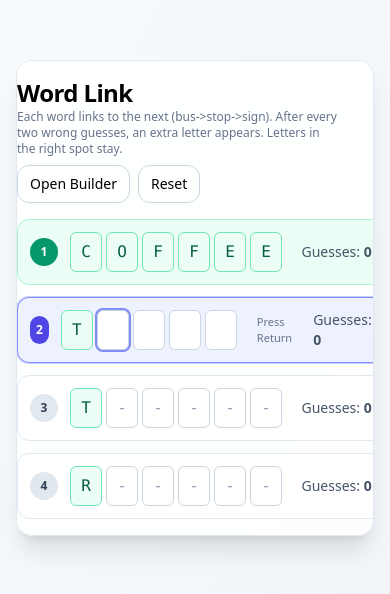
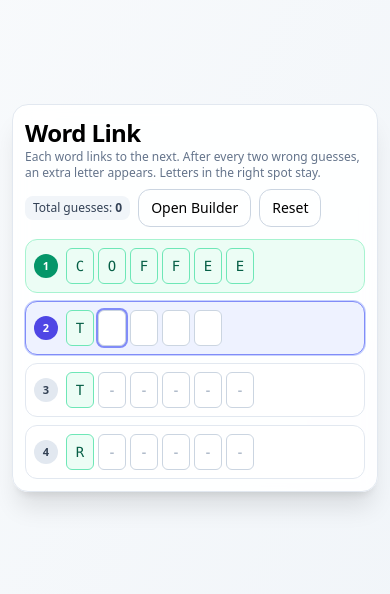
Before and after one commit to lelsener7/word-link, a React (Vite) app: page / in a window 390 px wide. Shown: the part 124-718 px from the top of the page. Built offline with nearby package versions, Linux system fonts and the light colour scheme.

Commit message:
Update WordLinkGame.jsx

```diff
--- a/src/WordLinkGame.jsx
+++ b/src/WordLinkGame.jsx
@@ -2,7 +2,7 @@ import React, { useState, useEffect, useRef } from "react";
 
 // ---- Helpers ----
 const onlyLetters = (s) => (s || "").replace(/[^a-z]/gi, "");
-// Default puzzle as requested
+// Default puzzle
 const defaultPuzzle = () => ["coffee", "table", "tennis", "racket"];
 
 export default function WordLinkGame() {
@@ -26,6 +26,7 @@ export default function WordLinkGame() {
   const isComplete = revealedUpTo >= words.length - 1;
   const nextIndex = Math.min(revealedUpTo + 1, words.length - 1);
   const currentTarget = !isComplete ? words[nextIndex] : null;
+  const totalGuesses = attempts.reduce((a, b) => a + (b || 0), 0);
 
   // Reveal rule: +1 letter every 2 wrong guesses (min 1). Solved words show all letters.
   const revealedLettersFor = (i) => {
@@ -167,7 +168,7 @@ export default function WordLinkGame() {
             isActive && c.state === "empty" && chars.findIndex((x) => x.state === "empty") === idx;
           // Smaller boxes on mobile; larger on sm+
           const base =
-            "w-8 h-10 mr-1 grid place-items-center rounded-md border text-base font-mono sm:w-10 sm:h-12 sm:mr-2 sm:text-lg";
+            "w-7 h-9 mr-1 grid place-items-center rounded-md border text-sm font-mono sm:w-10 sm:h-12 sm:mr-2 sm:text-lg";
           let cls = "border-slate-300 bg-white text-slate-900";
           if (c.state === "prefix") cls = "border-emerald-300 bg-emerald-50 text-emerald-800";
           if (c.state === "sticky") cls = "border-emerald-300 bg-emerald-50 text-emerald-800"; // sticky is green like correct
@@ -187,23 +188,22 @@ export default function WordLinkGame() {
   };
 
   return (
-    <div className="min-h-screen w-full flex items-center justify-center bg-gradient-to-br from-slate-50 to-slate-100 p-4 sm:p-6">
-      <div className="w-full max-w-2xl">
-        <div className="bg-white/90 backdrop-blur rounded-2xl shadow-xl p-4 sm:p-6 border border-slate-200 max-h-[90vh] sm:max-h-none overflow-auto">
+    <div className="min-h-screen w-full flex items-center justify-center bg-gradient-to-br from-slate-50 to-slate-100 p-3 sm:p-6">
+      <div className="w-full max-w-xl sm:max-w-2xl">
+        <div className="bg-white/90 backdrop-blur rounded-2xl shadow-xl p-3 sm:p-6 border border-slate-200 max-h-[92vh] sm:max-h-none overflow-auto">
           {/* Header */}
           <header className="flex items-start justify-between gap-2 flex-wrap">
             <div>
               <h1 className="text-2xl font-semibold tracking-tight">Word Link</h1>
               <p className="text-slate-500 text-xs sm:text-sm">
-                Each word links to the next (bus->stop->sign). After every two wrong guesses, an extra letter appears.
+                Each word links to the next. After every two wrong guesses, an extra letter appears.
                 Letters in the right spot stay.
-                <span className="hidden sm:inline">
-                  {" "}
-                  Example: <span className="italic">coffee → table → tennis → racket</span>.
-                </span>
               </p>
             </div>
-            <div className="flex gap-2">
+            <div className="flex items-center gap-2 flex-wrap">
+              <span className="px-2 py-1 rounded-lg bg-slate-100 text-slate-700 text-xs sm:text-sm">
+                Total guesses: <span className="font-semibold">{totalGuesses}</span>
+              </span>
               <button
                 onClick={() => setBuilderOpen(!builderOpen)}
                 className="px-3 py-2 rounded-xl border border-slate-300 text-sm hover:bg-slate-50"
@@ -227,7 +227,7 @@ export default function WordLinkGame() {
 
           {/* Builder */}
           {builderOpen && (
-            <section className="mt-4 grid gap-3 border border-slate-200 rounded-xl p-4 bg-slate-50">
+            <section className="mt-3 grid gap-3 border border-slate-200 rounded-xl p-3 sm:p-4 bg-slate-50">
               <h2 className="text-lg font-medium">Puzzle Builder</h2>
               <p className="text-sm text-slate-600">
                 Enter each word on a new line (letters only). The first word will be shown in full.
@@ -235,7 +235,7 @@ export default function WordLinkGame() {
               <textarea
                 value={builderText}
                 onChange={(e) => setBuilderText(e.target.value)}
-                rows={6}
+                rows={5}
                 className="w-full rounded-xl border border-slate-300 p-3 focus:outline-none focus:ring-2 focus:ring-slate-400 font-mono text-sm"
                 placeholder={"e.g.\ncoffee\ntable\ntennis\nracket"}
               />
@@ -268,8 +268,8 @@ export default function WordLinkGame() {
           )}
 
           {/* Game list */}
-          <section className="mt-4">
-            <ul className="grid gap-3">
+          <section className="mt-3">
+            <ul className="grid gap-2 sm:gap-3">
               {words.map((w, i) => {
                 const revealed = revealedLettersFor(i);
                 const isActive = i === nextIndex && !isComplete;
@@ -277,7 +277,7 @@ export default function WordLinkGame() {
                   <li
                     ref={(el) => (rowRefs.current[i] = el)}
                     key={i}
-                    className={`flex items-center justify-between gap-3 rounded-xl border p-3 transition-colors ${
+                    className={`flex items-center justify-between gap-2 sm:gap-3 rounded-xl border p-2 sm:p-3 transition-colors ${
                       isActive
                         ? "border-indigo-400 bg-indigo-50 ring-1 ring-indigo-200"
                         : i <= revealedUpTo
@@ -285,9 +285,9 @@ export default function WordLinkGame() {
                         : "border-slate-200 bg-white"
                     }`}
                   >
-                    <div className="flex-1 flex items-center gap-3">
+                    <div className="flex-1 flex items-center gap-2 sm:gap-3 flex-wrap">
                       <span
-                        className={`inline-flex w-7 h-7 items-center justify-center rounded-full text-xs font-semibold ${
+                        className={`inline-flex w-6 h-6 sm:w-7 sm:h-7 items-center justify-center rounded-full text-[11px] sm:text-xs font-semibold ${
                           i <= revealedUpTo
                             ? "bg-emerald-600 text-white"
                             : isActive
@@ -307,7 +307,6 @@ export default function WordLinkGame() {
 
                       {/* Hidden input lives on the active row; typing happens here */}
                       {isActive && (
-                        <>
                         <input
                           ref={inputRef}
                           type="text"
@@ -327,15 +326,7 @@ export default function WordLinkGame() {
                           className="absolute opacity-0 pointer-events-none"
                           aria-hidden
                         />
-                          <span className="sm:hidden text-[11px] text-slate-500 ml-1">
-                            Press Return
-                          </span>
-                        </>
                       )}
-                    </div>
-
-                    <div className="text-sm text-slate-600">
-                      Guesses: <span className="font-semibold">{attempts[i] || 0}</span>
                     </div>
                   </li>
                 );
```
Lines whose indentation alone changed are shown as unchanged.
